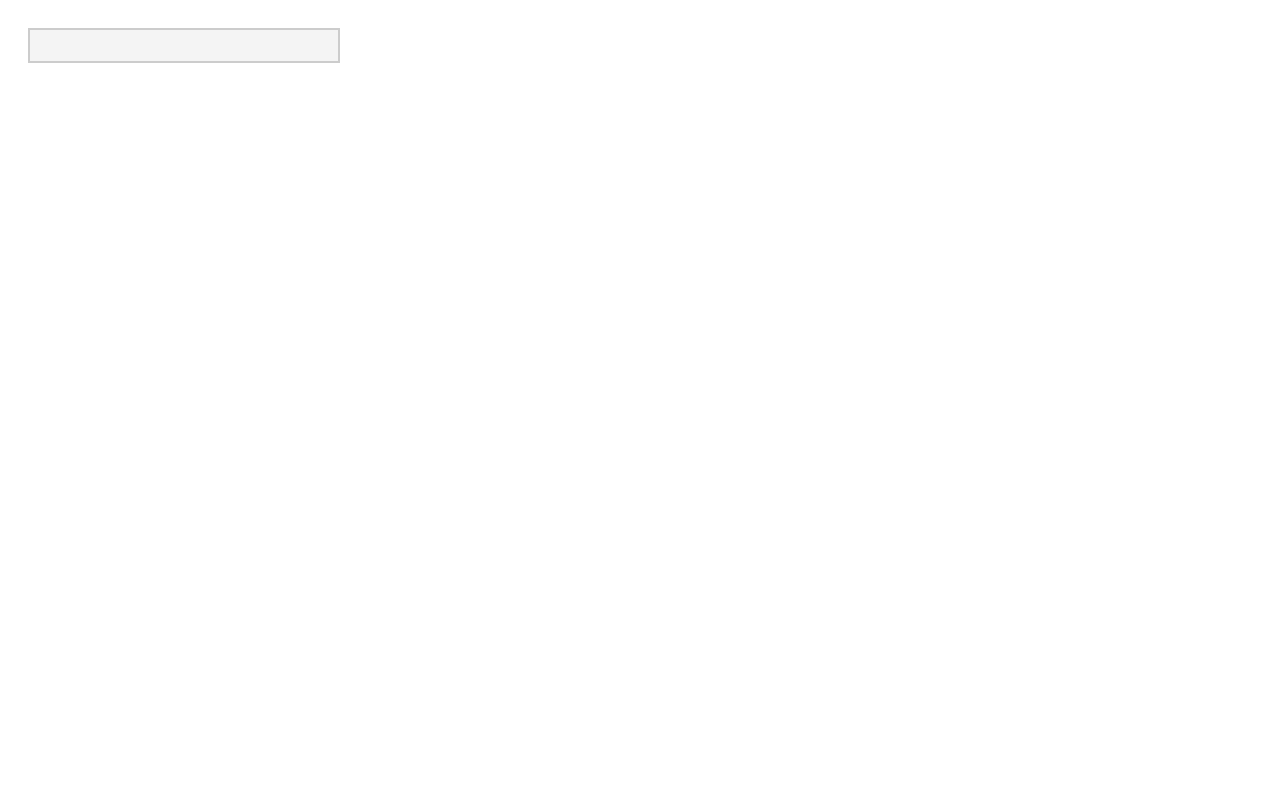
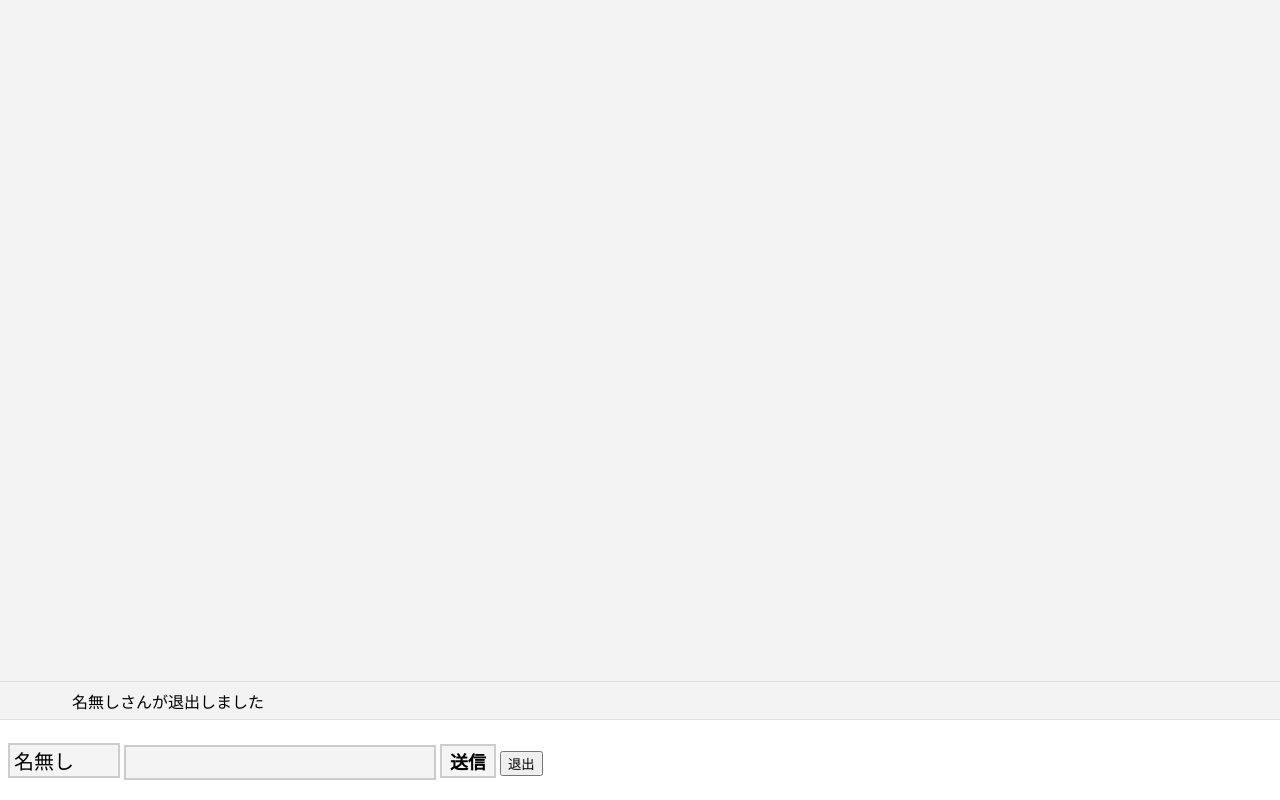
Before and after one commit to nakagaw/node-js-chat, a website: page public/index.html in a window 1280 px wide. Drawn offline with Linux system fonts and the light colour scheme.

Commit message:
退出ボタンつけたり、IDいれられるようにした

```diff
--- a/package.json
+++ b/package.json
@@ -5,7 +5,7 @@
   "main": "app.js",
   "author": "",
   "license": "ISC",
-  "devDependencies": {
+  "dependencies": {
     "ws": "^0.7.2"
   }
 }
--- a/public/index.html
+++ b/public/index.html
@@ -3,45 +3,143 @@
 <meta charset="utf-8">
 <title>Chat</title>
 <style type="text/css">
-body {padding: 20px;}
-input {
-  width: 300px;
+
+.chat-input {
+  z-index: 5;
+  position: fixed;
+  bottom: 0;
+  width: 100%;
+  padding-bottom: 20px;
+}
+.chat-input form {
+  display: inline;
+}
+
+.chat-input input {
+  width: 100px;
   font-size: 20px;
   padding: 4px;
   border: solid 2px #ccc;
   background-color: #f4f4f4;
 }
+.chat-input form input:nth-child(2) {
+  width: 300px;
+}
+.chat-input form button {
+  font-size: 18px;
+  font-weight: bold;
+  padding: 2px 8px;
+  border: solid 2px #ccc;
+  background-color: #f4f4f4;
+}
+
+.chat-room {
+  z-index: 1;
+  position: fixed;
+  top: 0;
+  left: 0;
+  width: 100%;
+  height: calc(100% - 80px) ;
+  background-color: #f3f3f3;
+  overflow: auto;
+}
+.chat-room dl {
+  margin: 0;
+  position: absolute;
+  bottom: 0;
+  width: 100%;
+  overflow: hidden;
+  border-top: 1px solid #ddd;
+}
+.chat-room dl dt {
+  float: left;
+  clear: left;
+  width: 4em;
+  padding: .4em;
+  font-weight: bold;
+  color: #888;
+}
+.chat-room dl dd {
+  margin: 0;
+  border-bottom: 1px solid #ddd;
+  padding: .4em;
+  padding-left: 4.5em; /* dtの幅以上のpaddingをとる*/
+}
+
 </style>
 <script>
-var ws = new WebSocket('ws://localhost:8080');
+window.addEventListener('load', function () { //ページ初期表示時に実行
+  var ws = new WebSocket('ws://localhost:8080')
+        , text = document.getElementById('textInput')
+        , name = document.getElementById('nameInput')
+        ;
 
   //コネクションが接続されたら
   ws.onopen = function(event) {
-  console.log('ハンドシェイク' + event)
+    // どうやら ws.send とすると onmessage を通るっぽい
+    // ws.send(name.value + "さんが入室しました");
+    ws.send("新メンバーが入室しました");
+    console.log(event);
+  };
+  //コネクションが切断されたら
+  ws.onclose = function(event) {
+    // close のときは、こっちまで ws.send がこないので最後の処理的な感じ
+    addList(name.value + "さんが退出しました");
   };
 
   //メッセージが送信されたら
   ws.onmessage = function(event) {
-  var comment = document.createElement('li');
-  comment.textContent = event.data; //nodeのテキスト内容を取得 .textContent;
-  document.getElementById('chat').appendChild(comment);
+    addList(event.data);
   };
 
-//コネクションが切断されたら
-ws.onclose = function(event) {
-  console.log('解除' + event)
+  // HTML書き込み関数
+    function addList (str) {
+        // console.log(str);
+        if(str.match(/:/)) {
+            var str = str.split(":")
+            var commentName = document.createElement('dt');
+            var commentText    = document.createElement('dd');
+            commentName.textContent = str[0]; //nodeのテキスト内容を取得 .textContent;
+            commentText.textContent   = str[1]; //nodeのテキスト内容を取得 .textContent;
+            document.getElementById('chat').appendChild(commentName);
+            document.getElementById('chat').appendChild(commentText);
+        } else {
+            var comment = document.createElement('dd');
+            comment.textContent = str; //nodeのテキスト内容を取得 .textContent;
+            document.getElementById('chat').appendChild(comment);
+        }
     };
 
+  // 操作系 ////////
   // valueをサーバーへ送信
-function submit(textbox) {
-  ws.send(textbox.value); // input.value を送信する
-  textbox.value = ''; // input.value を空にする
+  document.getElementById('chatForm').addEventListener('submit', function () {
+      if (text.value) {
+          ws.send(name.value+  ':' + text.value); // input.value を送信する
+          text.value = ''; // input.value を空にする
       }
+  });
+  // 退出
+  document.getElementById('closeBtn').addEventListener('click', function () {
+    ws.send(name.value + "さんが退出しました"); // 先におくっとく
+    ws.close();
+  });
+});
 </script>
 </head>
 <body>
-<input onkeydown="if (event.keyCode === 13) submit(this)">
-<ul id="chat">
-</ul>
+
+<div class="chat-input">
+  <form id="chatForm" action="javascript:void(0);">
+    <input type="text" value="名無し" id="nameInput">
+    <input type="text" id="textInput">
+    <button type="submit">送信</button>
+  </form>
+    <button id="closeBtn" type="button">退出</button>
+</div>
+
+<div class="chat-room">
+  <dl id="chat">
+  </dl>
+</div>
 </body>
 </html>
```
Also changed, not shown: app.js (+14 -6 lines), public/_index.html (added, +110 -0 lines). Lines whose indentation alone changed are shown as unchanged.
